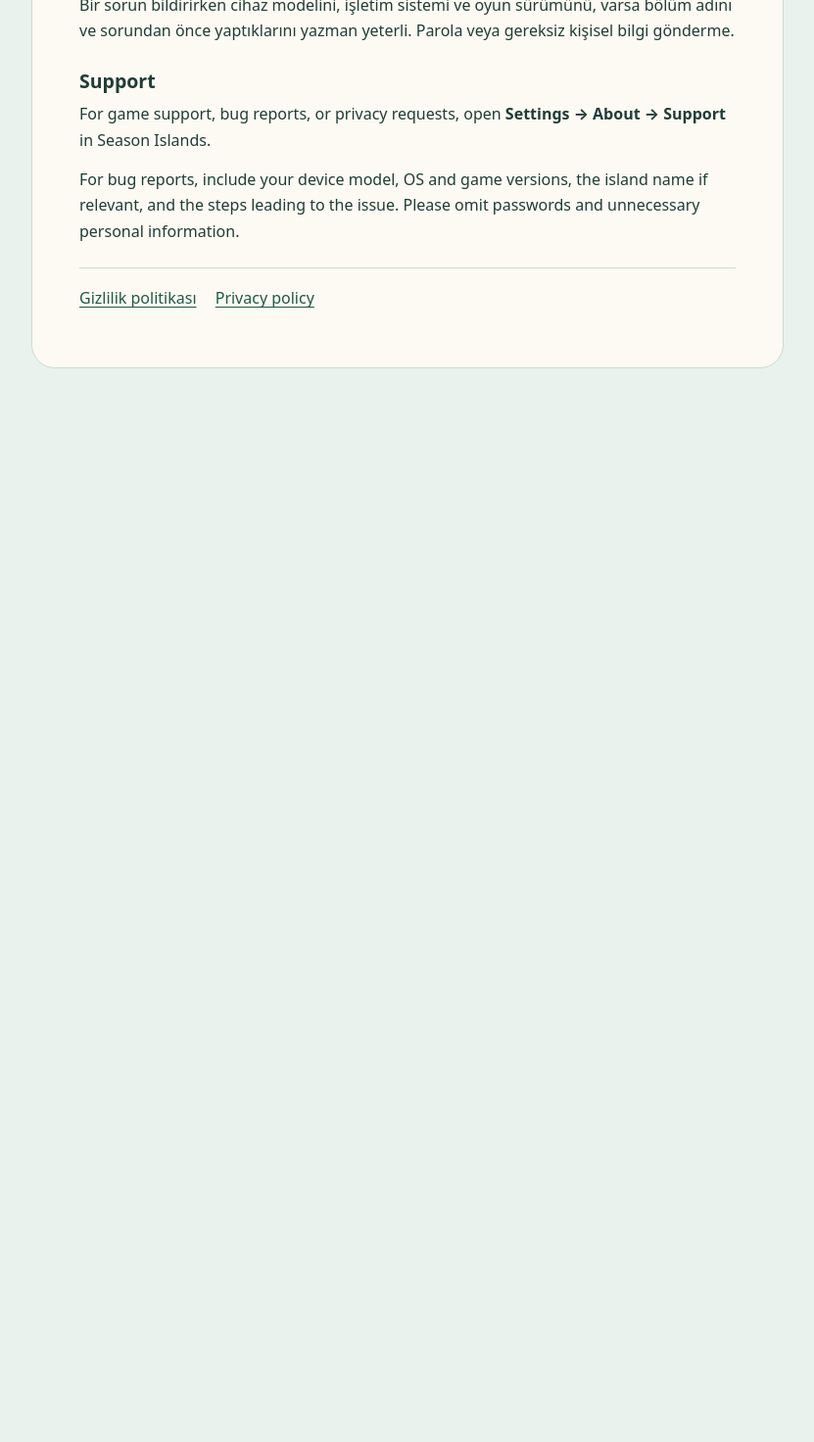
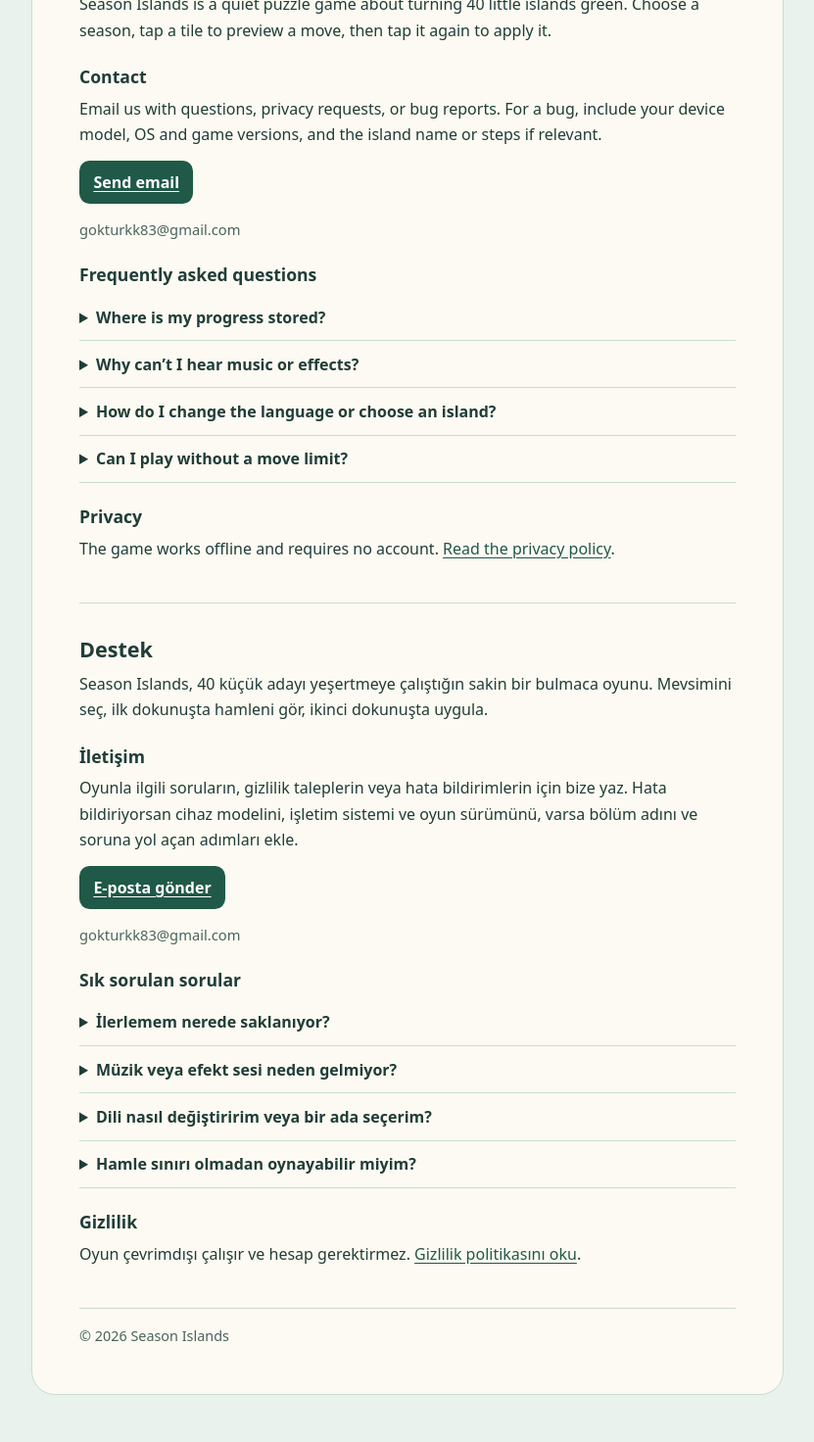
Before and after one commit to gokturkp0/season-islands-site, a plain HTML site: page index.html in a window 1280 px wide. Shown: the part 294-1766 px from the top of the page at 98% size, without its empty margins (224-1055 px from the left). Before the commit the page ends 800 px from the top, so only its background shows below. Drawn offline with Linux system fonts and the light colour scheme.

Commit message:
Publish English-first Season Islands support page

```diff
--- a/index.html
+++ b/index.html
@@ -1,12 +1,13 @@
 <!doctype html>
-<html lang="tr">
+<html lang="en">
 <head>
   <meta charset="utf-8">
   <meta name="viewport" content="width=device-width, initial-scale=1">
-  <meta name="description" content="Season Islands oyun desteği ve gizlilik politikası.">
-  <title>Season Islands — Destek / Support</title>
+  <meta name="description" content="Contact, frequently asked questions, and privacy information for Season Islands.">
+  <title>Season Islands — Support</title>
   <link rel="icon" href="icon.png" type="image/png">
   <link rel="stylesheet" href="style.css">
+  <link rel="canonical" href="https://gokturkp0.github.io/season-islands-site/support.html">
 </head>
 <body>
   <main>
@@ -14,20 +15,65 @@
       <img src="icon.png" alt="" width="64" height="64">
       <h1>Season Islands</h1>
     </header>
-    <section aria-labelledby="support-tr">
+    <nav class="language" aria-label="Language / Dil">
+      <a href="#en" lang="en">English</a>
+      <a href="#tr" lang="tr">Türkçe</a>
+    </nav>
+    <section id="en" lang="en" aria-labelledby="support-en">
+      <h2 id="support-en">Support</h2>
+      <p>Season Islands is a quiet puzzle game about turning 40 little islands green. Choose a season, tap a tile to preview a move, then tap it again to apply it.</p>
+      <h3 id="contact-en">Contact</h3>
+      <p>Email us with questions, privacy requests, or bug reports. For a bug, include your device model, OS and game versions, and the island name or steps if relevant.</p>
+      <p><a class="contact-button" href="mailto:gokturkk83@gmail.com?subject=Season%20Islands">Send email</a></p>
+      <p class="email">gokturkk83@gmail.com</p>
+      <h3>Frequently asked questions</h3>
+      <details>
+        <summary>Where is my progress stored?</summary>
+        <p>Progress and settings are saved on your device. The game has no account or cloud save. Deleting the app and its data can remove your progress.</p>
+      </details>
+      <details>
+        <summary>Why can’t I hear music or effects?</summary>
+        <p>Raise your device volume, then check the separate Music and Ambience and effects settings. Each group has its own mute switch and volume level.</p>
+      </details>
+      <details>
+        <summary>How do I change the language or choose an island?</summary>
+        <p>Open Settings and choose Language for English or Turkish, or Level to revisit an island you’ve unlocked.</p>
+      </details>
+      <details>
+        <summary>Can I play without a move limit?</summary>
+        <p>Yes. Choose Easy under Settings → Difficulty and start or restart a level to play with unlimited moves.</p>
+      </details>
+      <h3>Privacy</h3>
+      <p>The game works offline and requires no account. <a href="privacy-en.html" hreflang="en">Read the privacy policy</a>.</p>
+    </section>
+    <section id="tr" lang="tr" aria-labelledby="support-tr">
       <h2 id="support-tr">Destek</h2>
-      <p>Oyun, hata bildirimi veya gizlilikle ilgili bir konuda bize ulaşmak için Season Islands’ta <strong>Ayarlar → Hakkında → Destek</strong> bölümünü aç.</p>
-      <p>Bir sorun bildirirken cihaz modelini, işletim sistemi ve oyun sürümünü, varsa bölüm adını ve sorundan önce yaptıklarını yazman yeterli. Parola veya gereksiz kişisel bilgi gönderme.</p>
+      <p>Season Islands, 40 küçük adayı yeşertmeye çalıştığın sakin bir bulmaca oyunu. Mevsimini seç, ilk dokunuşta hamleni gör, ikinci dokunuşta uygula.</p>
+      <h3 id="contact-tr">İletişim</h3>
+      <p>Oyunla ilgili soruların, gizlilik taleplerin veya hata bildirimlerin için bize yaz. Hata bildiriyorsan cihaz modelini, işletim sistemi ve oyun sürümünü, varsa bölüm adını ve soruna yol açan adımları ekle.</p>
+      <p><a class="contact-button" href="mailto:gokturkk83@gmail.com?subject=Season%20Islands">E-posta gönder</a></p>
+      <p class="email">gokturkk83@gmail.com</p>
+      <h3>Sık sorulan sorular</h3>
+      <details>
+        <summary>İlerlemem nerede saklanıyor?</summary>
+        <p>İlerleme ve ayarlar cihazında saklanır. Oyunda hesap veya bulut kaydı yoktur. Uygulamayı verileriyle birlikte silersen ilerlemen de silinebilir.</p>
+      </details>
+      <details>
+        <summary>Müzik veya efekt sesi neden gelmiyor?</summary>
+        <p>Cihazının sesini artırıp Ayarlar’da Müzik ile Ambiyans ve efektler bölümlerini kontrol et. İki grubun da ses seviyesi ve sessize alma seçeneği ayrıdır.</p>
+      </details>
+      <details>
+        <summary>Dili nasıl değiştiririm veya bir ada seçerim?</summary>
+        <p>Ayarlar → Dil bölümünden Türkçe veya İngilizceyi seç. Daha önce açtığın bir adaya dönmek için Ayarlar → Bölüm’ü kullan.</p>
+      </details>
+      <details>
+        <summary>Hamle sınırı olmadan oynayabilir miyim?</summary>
+        <p>Evet. Ayarlar → Zorluk bölümünden Kolay’ı seçip bir bölümü başlat veya yeniden başlat.</p>
+      </details>
+      <h3>Gizlilik</h3>
+      <p>Oyun çevrimdışı çalışır ve hesap gerektirmez. <a href="privacy-tr.html" hreflang="tr">Gizlilik politikasını oku</a>.</p>
     </section>
-    <section lang="en" aria-labelledby="support-en">
-      <h2 id="support-en">Support</h2>
-      <p>For game support, bug reports, or privacy requests, open <strong>Settings → About → Support</strong> in Season Islands.</p>
-      <p>For bug reports, include your device model, OS and game versions, the island name if relevant, and the steps leading to the issue. Please omit passwords and unnecessary personal information.</p>
-    </section>
-    <nav class="privacy-links" aria-label="Gizlilik / Privacy">
-      <a href="privacy-tr.html" hreflang="tr">Gizlilik politikası</a>
-      <a href="privacy-en.html" lang="en" hreflang="en">Privacy policy</a>
-    </nav>
+    <footer>© 2026 Season Islands</footer>
   </main>
 </body>
 </html>
--- a/style.css
+++ b/style.css
@@ -1,8 +1,18 @@
 :root {
-  color-scheme: light;
+  color-scheme: light dark;
+  --background: #e9f2ec;
+  --surface: #fcfaf2;
+  --text: #203d38;
+  --muted: #49645d;
+  --line: #c9ddcf;
+  --link: #205947;
+  --chip: #dceee2;
+  --button: #205947;
+  --button-text: #fff;
+  --focus: #427467;
   font: 100%/1.65 system-ui, -apple-system, sans-serif;
-  background: #e9f2ec;
-  color: #203d38;
+  background: var(--background);
+  color: var(--text);
 }
 *, *::before, *::after { box-sizing: border-box; }
 body { margin: 0; padding: clamp(0.75rem, 4vw, 3rem); }
@@ -10,20 +20,45 @@ main {
   max-width: 48rem;
   margin: 0 auto;
   padding: clamp(1.15rem, 5vw, 3rem);
-  background: #fcfaf2;
-  border: 1px solid #c9ddcf;
+  background: var(--surface);
+  border: 1px solid var(--line);
   border-radius: 1.5rem;
 }
 header { display: flex; flex-wrap: wrap; align-items: center; gap: 1rem; }
 header img { border-radius: 0.95rem; }
-h1, h2 { line-height: 1.2; }
+h1, h2, h3 { line-height: 1.2; }
 h1 { margin: 0; font: 700 clamp(1.75rem, 6vw, 2.5rem)/1.12 Georgia, serif; }
-h2 { margin: 1.65rem 0 0.55rem; font-size: 1.22rem; }
+h2 { margin: 1.65rem 0 0.55rem; font-size: 1.35rem; }
+h3 { margin: 1.5rem 0 .55rem; font-size: 1.1rem; }
 p { margin: 0.45rem 0 0.85rem; }
-a { color: #205947; text-underline-offset: 0.18em; overflow-wrap: anywhere; }
-a:focus-visible { outline: 3px solid #427467; outline-offset: 4px; }
+a { color: var(--link); text-underline-offset: 0.18em; overflow-wrap: anywhere; }
+:focus-visible { outline: 3px solid var(--focus); outline-offset: 4px; }
 nav { display: flex; flex-wrap: wrap; gap: 0.35rem 1.2rem; margin-bottom: 1.4rem; }
 nav a { display: inline-flex; align-items: center; min-height: 2.75rem; }
 nav a[aria-current="page"] { font-weight: 700; }
-.updated { margin-top: 0.8rem; color: #49645d; }
-.privacy-links { border-top: 1px solid #c9ddcf; margin: 1.5rem 0 0; padding-top: 0.55rem; }
+.language { margin-top: 1.2rem; gap: 0.55rem; }
+.language a, .contact-button { padding: 0.45rem 0.9rem; border-radius: 0.65rem; font-weight: 650; }
+.language a { background: var(--chip); }
+.contact-button { display: inline-flex; align-items: center; min-height: 2.75rem; background: var(--button); color: var(--button-text); }
+.updated, .email, footer { color: var(--muted); }
+.updated { margin-top: 0.8rem; }
+.email { font-size: 0.92rem; overflow-wrap: anywhere; }
+details { border-bottom: 1px solid var(--line); }
+summary { min-height: 2.75rem; padding: 0.65rem 0; font-weight: 650; cursor: pointer; }
+details p { margin-top: 0; }
+section + section, footer { border-top: 1px solid var(--line); margin-top: 2.6rem; padding-top: 0.5rem; }
+footer { padding-top: 1rem; font-size: 0.9rem; }
+@media (prefers-color-scheme: dark) {
+  :root {
+    --background: #162724;
+    --surface: #20342e;
+    --text: #e8f3eb;
+    --muted: #b9cec2;
+    --line: #456056;
+    --link: #b3e9ce;
+    --chip: #2e5144;
+    --button: #b3e9ce;
+    --button-text: #16342b;
+    --focus: #b3e9ce;
+  }
+}
```
Also changed, not shown: privacy-en.html (+4 -4 lines), privacy-tr.html (+4 -4 lines), support.html (added, +79 -0 lines), 2 other files.
